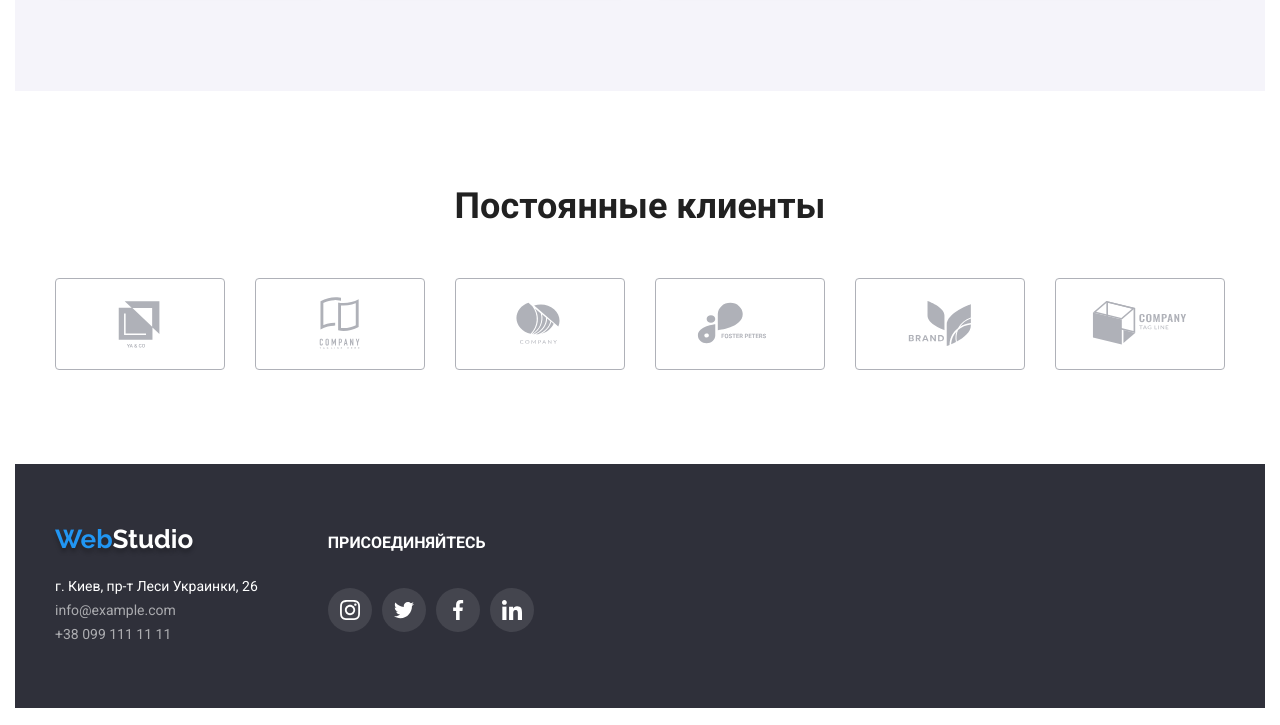
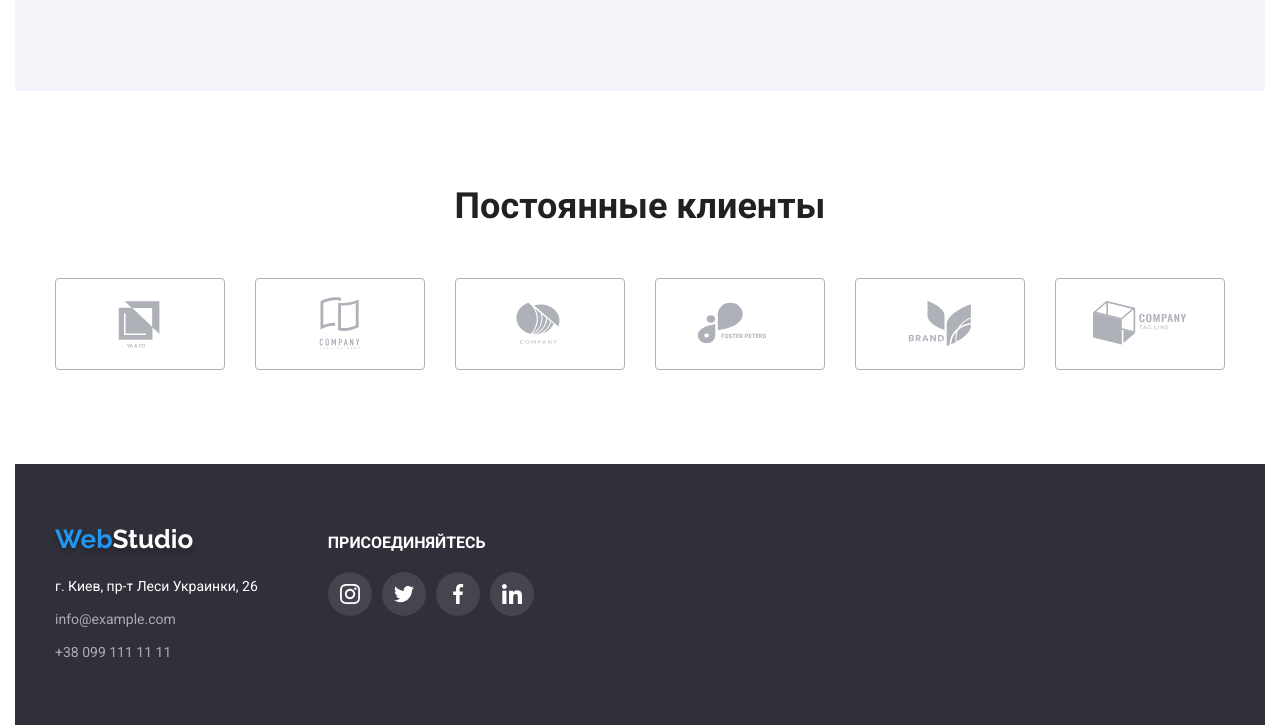
Before and after one commit to andrewurs/goit-markup-hw-04, a plain HTML site: page index.html in a window 1280 px wide. Shown: the part 2252-2977 px from the top of the page. Drawn offline with nearby package versions, Linux system fonts and the light colour scheme; files whose address does not match are found by name.

Commit message:
added margins in the footer

```diff
--- a/css/styles.css
+++ b/css/styles.css
@@ -470,6 +470,10 @@ footer {
 .footer-center {
   display: block;
 }
+
+.footer-item:not(:last-child) {
+    margin-bottom: 9px;
+}
 .footer-social-icons {
   display: flex;
 }
@@ -494,6 +498,7 @@ footer {
 }
 .footer-icons-list {
   display: flex;
+  margin: 0px;
 }
 .footer-icon-item:not(:last-child) {
   margin-right: 10px;
--- a/index.html
+++ b/index.html
@@ -402,10 +402,10 @@
                     <a class="footer-logo" href="/"><span class="downlogo-part">Web</span>Studio</a>
                     <address class="address">
                         <ul class="footer-contacts" id="contacts">
-                            <li><a class="footer-address-map" href="https://goo.gl/maps/wizjQyX9kH2uUNJ5A" target="_blank"
+                            <li class="footer-item"><a class="footer-address-map" href="https://goo.gl/maps/wizjQyX9kH2uUNJ5A" target="_blank"
                                     rel="noopener noreferrer">г. Киев, пр-т Леси Украинки, 26</a></li>
-                            <li><a class="footer-address" href="mailto:info@example.com">info@example.com</a></li>
-                            <li><a href="tel:+380991111111" class="footer-address">+38 099 111 11 11</a></li>
+                            <li class="footer-item"><a class="footer-address" href="mailto:info@example.com">info@example.com</a></li>
+                            <li class="footer-item"><a href="tel:+380991111111" class="footer-address">+38 099 111 11 11</a></li>
                         </ul>
                     </address>
                     </div>
```
Also changed, not shown: portfolio.html (+3 -3 lines).
